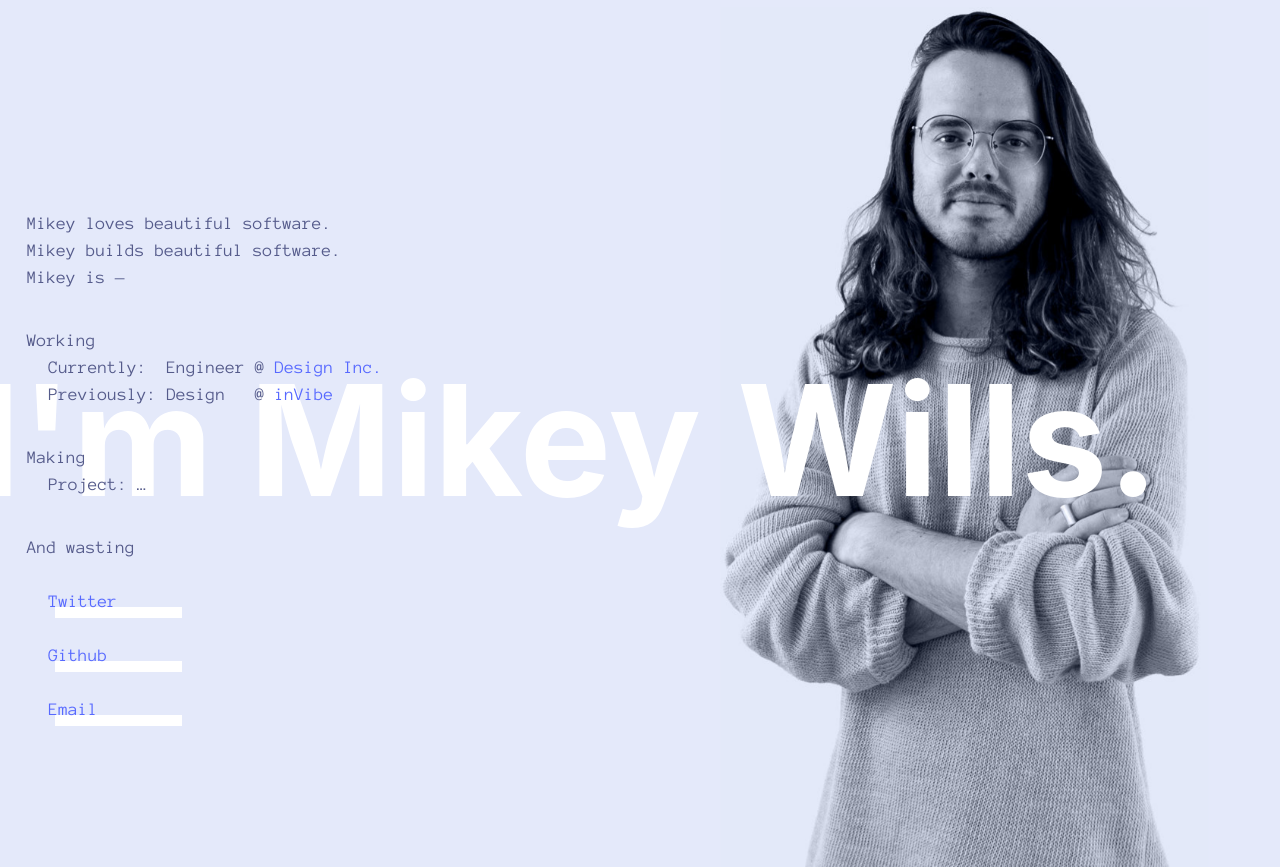
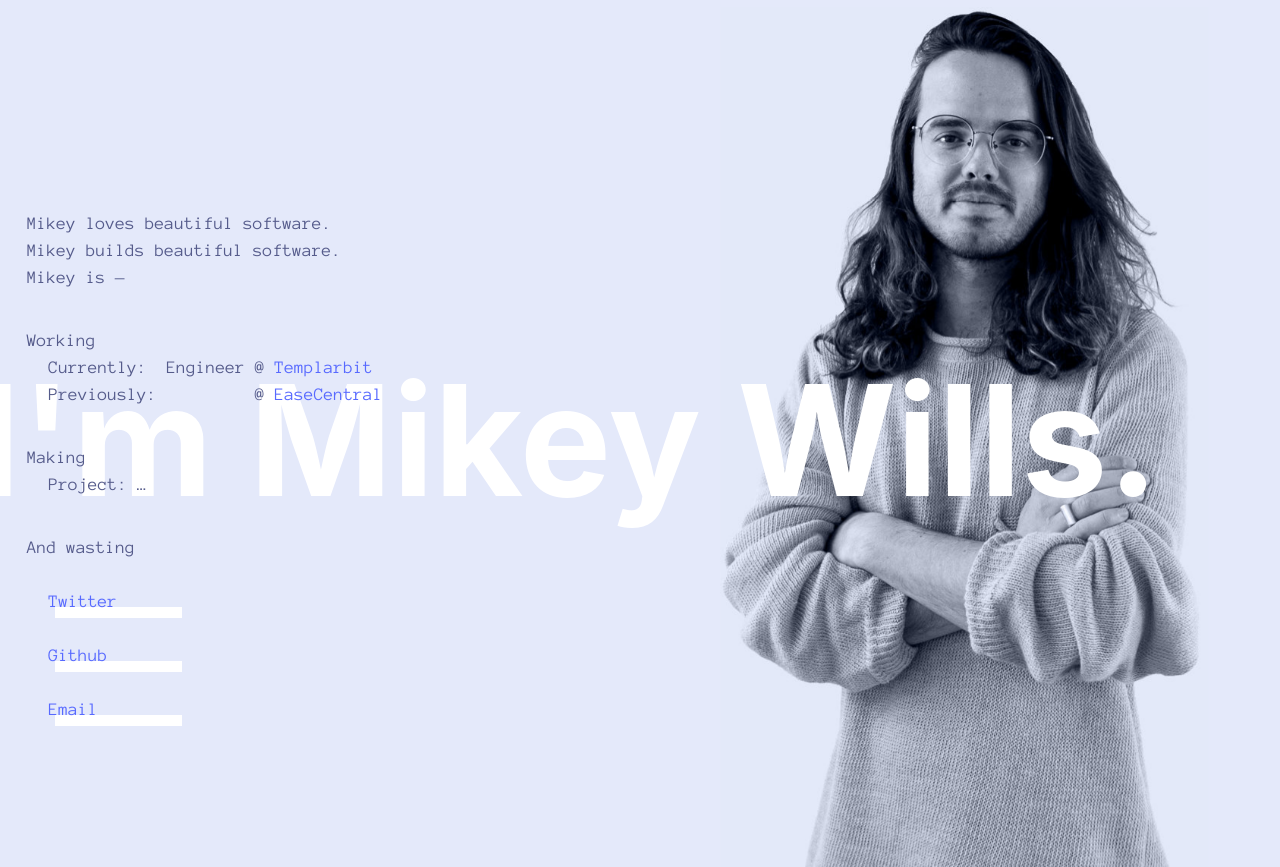
Before and after one commit to mukealicious/mukealicious.github.io, a Jekyll site: the page built from index.html, in a window 1280 px wide. Shown: the part 726-1593 px from the top of the page. Built offline with Jekyll 4.4.1, drawn with Linux system fonts in a browser that asks for light colours; some web fonts are replaced.

Commit message:
Update working info

```diff
--- a/index.html
+++ b/index.html
@@ -11,10 +11,10 @@ title: Home
     <dt>Mikey is &mdash;</dt>
     <dt class="list-section">Working</dt>
     <dd>
-      Currently: &nbsp;Engineer @ <a href="https://www.designinc.com/" target="_blank">Design Inc.</a>
+      Currently: &nbsp;Engineer @ <a href="https://www.templarbit.com/" target="_blank">Templarbit</a>
     </dd>
     <dd>
-      Previously: Design &nbsp;&nbsp;@ <a href="https://www.invibe.co/" target="_blank">inVibe</a>
+      Previously: &nbsp;&nbsp;&nbsp;&nbsp;&nbsp;&nbsp;&nbsp;&nbsp; @ <a href="https://www.easecentral.com/" target="_blank">EaseCentral</a>
     </dd>
     <dt class="list-section">Making</dt>
     <dd>
```
Also changed, not shown: Gemfile.lock, 1 other file.
